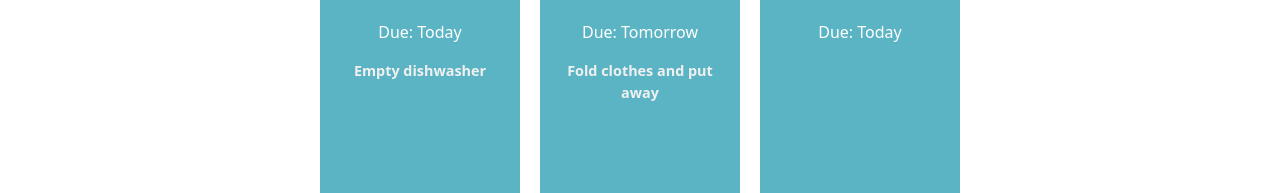
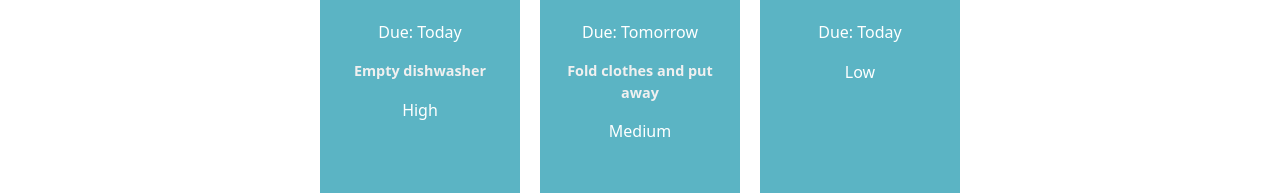
Before and after one commit to CallumMcStay/react-basics-labs, a React (Vite) app in the folder tasky/: page / in a window 1280 px wide. Shown: the part 207-400 px from the top of the page. Built offline with nearby package versions, Linux system fonts and the light colour scheme.

Commit message:
Tasky Lab 2a - Exercise done

```diff
--- a/tasky/src/App.jsx
+++ b/tasky/src/App.jsx
@@ -6,9 +6,9 @@
 
     const [ taskState, setTaskState ] = useState({
     tasks: [
-      { id: 1, title:"Dishes", description: "Empty dishwasher", deadline: "Today" },
-      { id: 2, title: "Laundry", description: "Fold clothes and put away", deadline: "Tomorrow" },
-      { id: 3, title: "Tidy up", deadline: "Today" }
+      { id: 1, title:"Dishes", description: "Empty dishwasher", deadline: "Today", priority: "High" },
+      { id: 2, title: "Laundry", description: "Fold clothes and put away", deadline: "Tomorrow", priority: "Medium" },
+      { id: 3, title: "Tidy up", deadline: "Today", priority: "Low" }
     ]
   });
 
@@ -20,6 +20,7 @@
         title={task.title}
         description={task.description}
         deadline={task.deadline}
+        priority={task.priority}
         key={task.id}
         />
       ))}
--- a/tasky/src/components/Task.jsx
+++ b/tasky/src/components/Task.jsx
@@ -6,6 +6,7 @@
             <p>Due: {props.deadline}</p>
             <p>{props.children}</p>
             <p className="description">{props.description}</p>
+            <p className="priority">{props.priority}</p>
         </div>
     )
 
```
